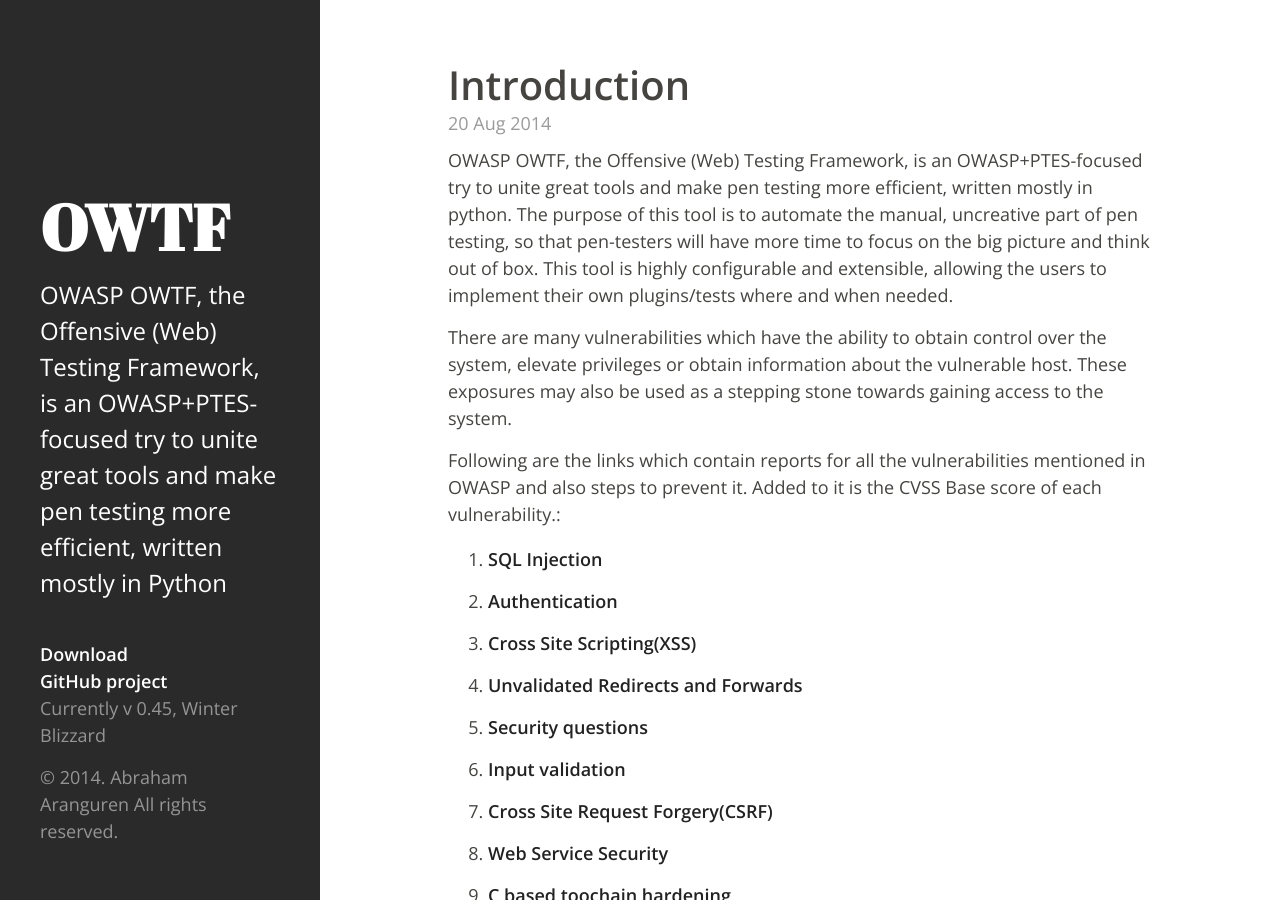
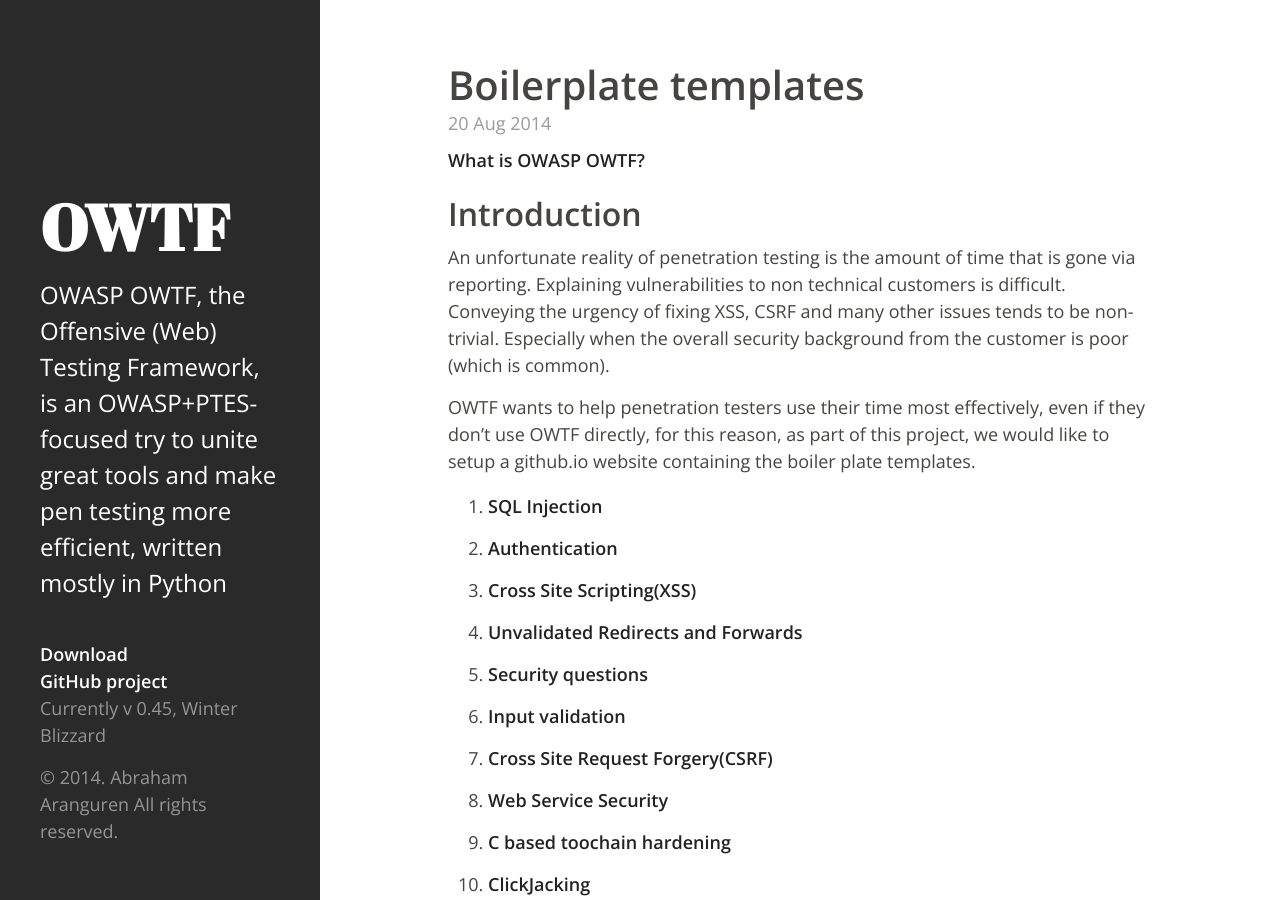
Before and after one commit to owtf/boilerplate-templates, a Jekyll site: the page built from _posts/2014-08-20-introduction.md, in a window 1280 px wide and 900 px high. Built offline with Jekyll 4.4.1, drawn with Linux system fonts in a browser that asks for light colours; Markdown is read by kramdown in place of the engine named in the settings.

Commit message:
Introduction changed and added relevent info

```diff
--- a/_posts/2014-08-20-introduction.md
+++ b/_posts/2014-08-20-introduction.md
@@ -1,52 +1,56 @@
 ---
 layout: post
-title: Introduction
+title: Boilerplate templates
 ---
 <!---
 Introduction
 -->
-OWASP OWTF, the Offensive (Web) Testing Framework, is an OWASP+PTES-focused try to unite great tools and make pen testing more efficient, written mostly in python. The purpose of this tool is to automate the manual, uncreative part of pen testing, so that pen-testers will have more time to focus on the big picture and think out of box. This tool is highly configurable and extensible, allowing the users to implement their own plugins/tests where and when needed.
 
-There are many vulnerabilities which have the ability to obtain control over the system, elevate privileges or obtain information about the vulnerable host. These exposures may also be used as a stepping stone towards gaining access to the system.
+[What is OWASP OWTF?](http://www.owtf.org)
 
-Following are the links which contain reports for all the vulnerabilities mentioned in OWASP and also steps to prevent it. Added to it is the CVSS Base score of each vulnerability.:
+Introduction
+------------
 
-1. [SQL Injection](https://lucif3rr.github.io/SQLinjection.html)
+An unfortunate reality of penetration testing is the amount of time that is gone via reporting. Explaining vulnerabilities to non technical customers is difficult. Conveying the urgency of fixing XSS, CSRF and many other issues tends to be non-trivial. Especially when the overall security background from the customer is poor (which is common).
 
-2. [Authentication](https://lucif3rr.github.io/Authentication.html)
+OWTF wants to help penetration testers use their time most effectively, even if they don’t use OWTF directly, for this reason, as part of this project, we would like to setup a github.io website containing the boiler plate templates.
 
-3. [Cross Site Scripting(XSS)](https://lucif3rr.github.io/XSS.html)
+1. [SQL Injection](http://owtf.github.io/boilerplate-templates/SQLinjection.html)
 
-4. [Unvalidated Redirects and Forwards](https://lucif3rr.github.io/unvalidated%20redirects%20and%20forwards.html)
+2. [Authentication](http://owtf.github.io/boilerplate-templates/Authentication.html)
 
-5. [Security questions](https://lucif3rr.github.io/securityquestions.html)
+3. [Cross Site Scripting(XSS)](http://owtf.github.io/boilerplate-templates/XSS.html)
 
-6. [Input validation](https://lucif3rr.github.io/input-validation.html)
+4. [Unvalidated Redirects and Forwards](http://owtf.github.io/boilerplate-templates/unvalidated%20redirects%20and%20forwards.html)
 
-7. [Cross Site Request Forgery(CSRF)](https://lucif3rr.github.io/cross-site.request-forgery.html)
+5. [Security questions](http://owtf.github.io/boilerplate-templates/securityquestions.html)
 
-8. [Web Service Security](https://lucif3rr.github.io/web-service-security.html)
+6. [Input validation](http://owtf.github.io/boilerplate-templates/input-validation.html)
 
-9. [C based toochain hardening](https://lucif3rr.github.io/C-based-toolchain-hardening.html)
+7. [Cross Site Request Forgery(CSRF)](http://owtf.github.io/boilerplate-templates/cross-site.request-forgery.html)
 
-10. [ClickJacking](https://lucif3rr.github.io/Clickjacking.html)
+8. [Web Service Security](http://owtf.github.io/boilerplate-templates/web-service-security.html)
 
-11. [JAAS](https://lucif3rr.github.io/JAAS.html)
+9. [C based toochain hardening](http://owtf.github.io/boilerplate-templates/C-based-toolchain-hardening.html)
 
-12. [REpresentational State Transfer](https://lucif3rr.github.io/REst.html)
+10. [ClickJacking](http://owtf.github.io/boilerplate-templates/Clickjacking.html)
 
-13. [Transport Layer Security(TLS)](https://lucif3rr.github.io/Transport-Layer.html)
+11. [JAAS](http://owtf.github.io/boilerplate-templates/JAAS.html)
 
-14. [Cryptographic Security](https://lucif3rr.github.io/cryptographic-storage.html)
+12. [REpresentational State Transfer](http://owtf.github.io/boilerplate-templates/REst.html)
 
-15. [DOTNET(.NET) Security](https://lucif3rr.github.io/dotNet-security.html)
+13. [Transport Layer Security(TLS)](http://owtf.github.io/boilerplate-templates/Transport-Layer.html)
 
-16. [Logging](https://lucif3rr.github.io/logging.html)
+14. [Cryptographic Security](http://owtf.github.io/boilerplate-templates/cryptographic-storage.html)
 
-17. [Pinning](https://lucif3rr.github.io/pinning.html)
+15. [DOTNET(.NET) Security](http://owtf.github.io/boilerplate-templates/dotNet-security.html)
 
-18. [Password storage](https://lucif3rr.github.io/passwordstorage.html)
+16. [Logging](http://owtf.github.io/boilerplate-templates/logging.html)
 
-19. [Ruby on Rails](https://lucif3rr.github.io/rubyonrails.html)
+17. [Pinning](http://owtf.github.io/boilerplate-templates/pinning.html)
 
-20. [User privacy](https://lucif3rr.github.io/userprivacy.html)
+18. [Password storage](http://owtf.github.io/boilerplate-templates/passwordstorage.html)
+
+19. [Ruby on Rails](http://owtf.github.io/boilerplate-templates/rubyonrails.html)
+
+20. [User privacy](http://owtf.github.io/boilerplate-templates/userprivacy.html)
```
